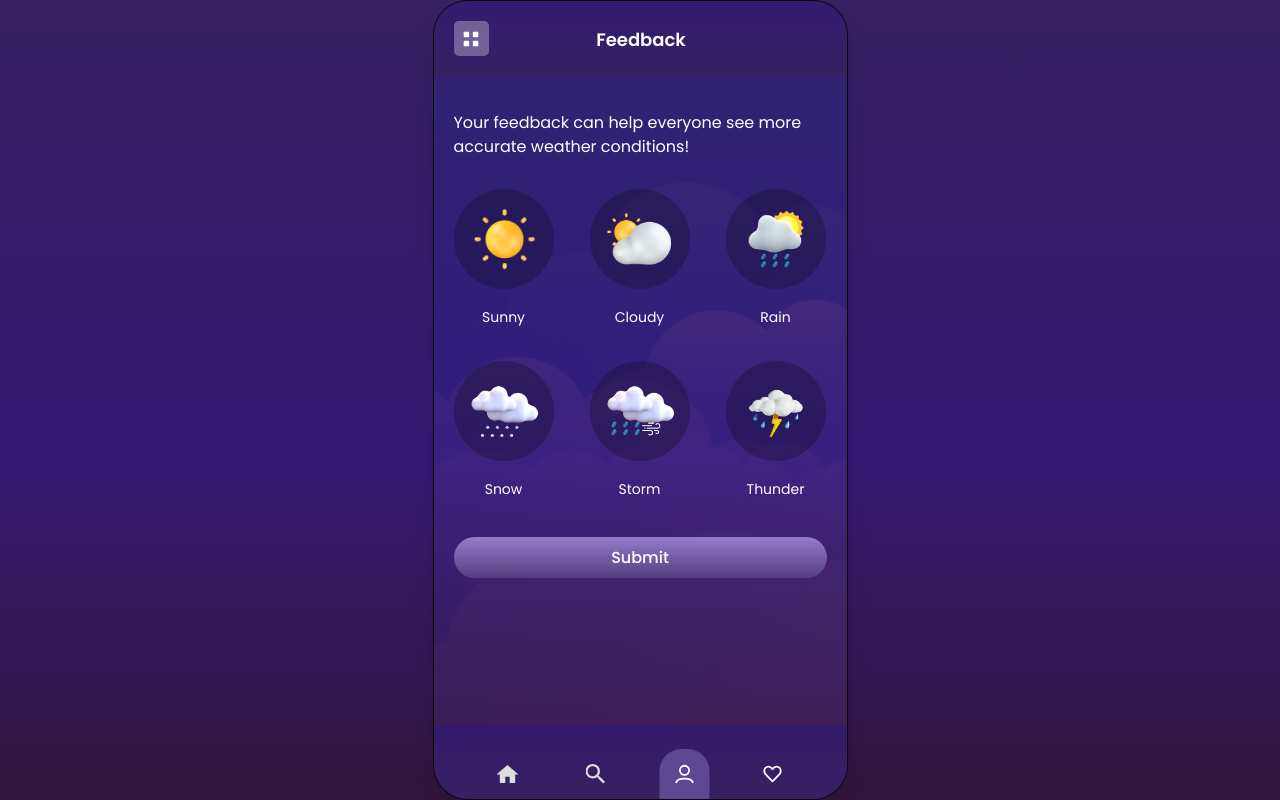
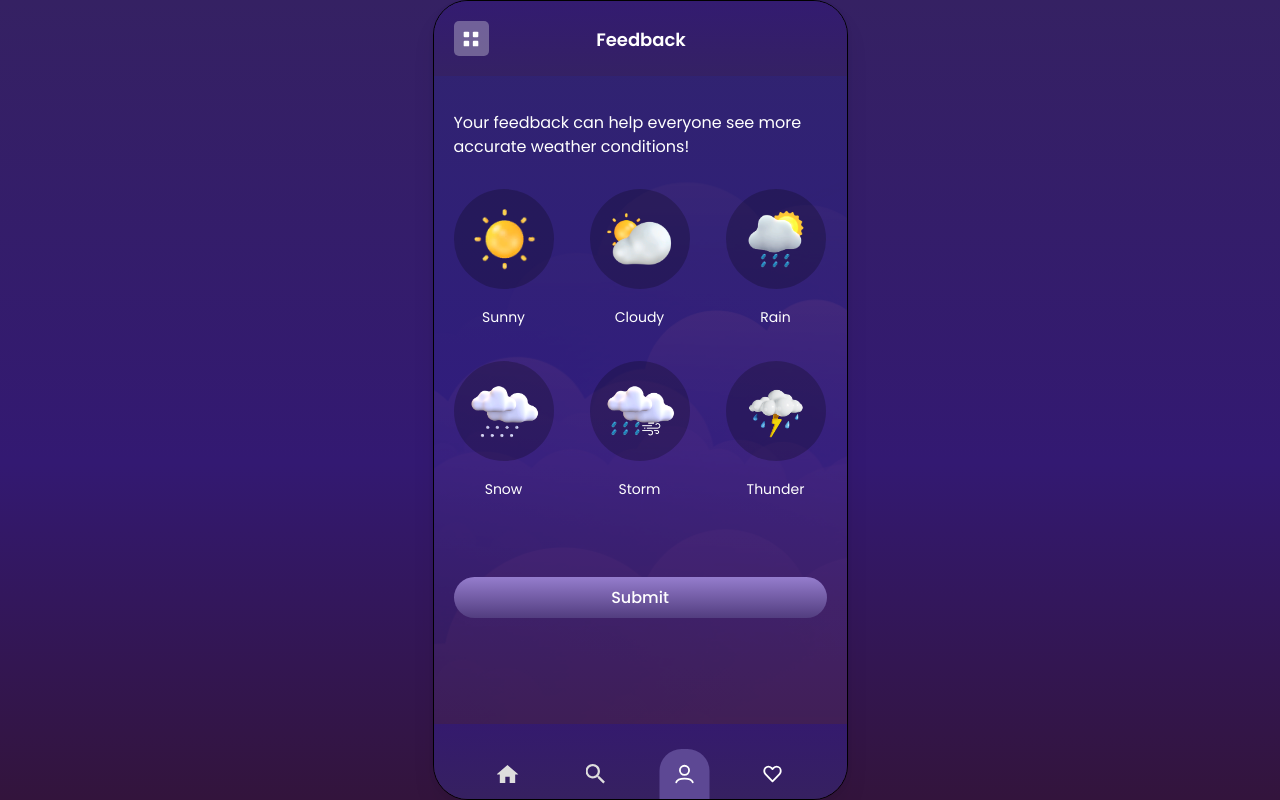
Before and after one commit to Avetisyan-Danila/weather-app, a Vue app: page /feedback in a window 1280 px wide. Built offline with nearby package versions, Linux system fonts and the light colour scheme.

Commit message:
Добавил вывод ошибки в форму фидбека

```diff
--- a/src/views/FeedbackView.vue
+++ b/src/views/FeedbackView.vue
@@ -97,6 +97,12 @@
         </li>
       </ul>
 
+      <div class="feedback__error">
+        <transition name="fade" appear>
+          <span v-if="showError">Select weather conditions</span>
+        </transition>
+      </div>
+
       <app-button class="feedback__button" type="submit">Submit</app-button>
     </form>
   </div>
@@ -104,16 +110,23 @@
 
 <script setup>
 import { getImage } from "@/common/helpers/getImage.js";
-import { ref } from "vue";
+import { ref, watch } from "vue";
 import { useRouter } from "vue-router";
 import AppButton from "@/common/components/AppButton.vue";
 
 const router = useRouter();
 const picked = ref('');
+const showError = ref(false);
+
+watch(picked, () => showError.value = false);
 
 const onSubmit = () => {
-  if (!picked.value) return;
+  if (!picked.value) {
+    showError.value = true;
+    return;
+  }
 
+  showError.value = false;
   router.push({name: 'success'});
   picked.value = '';
 }
@@ -172,6 +185,14 @@ const onSubmit = () => {
   border-radius: 50%;
 }
 
+.feedback__error {
+  @include m-s14-h14;
+  height: 20px;
+  color: $red;
+  text-align: center;
+  margin-bottom: 20px;
+}
+
 .feedback__button {
   width: 100%;
 }
```
